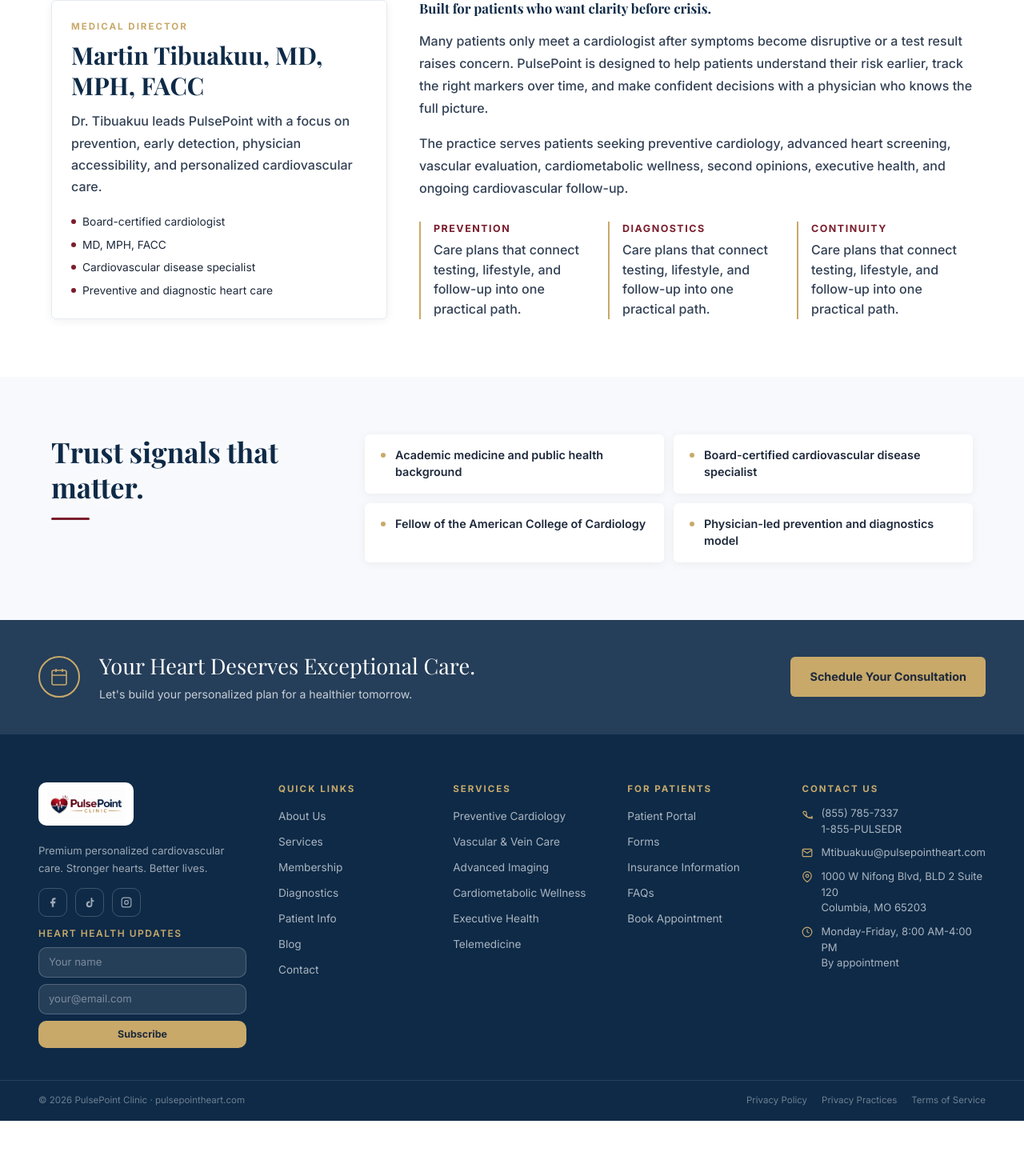
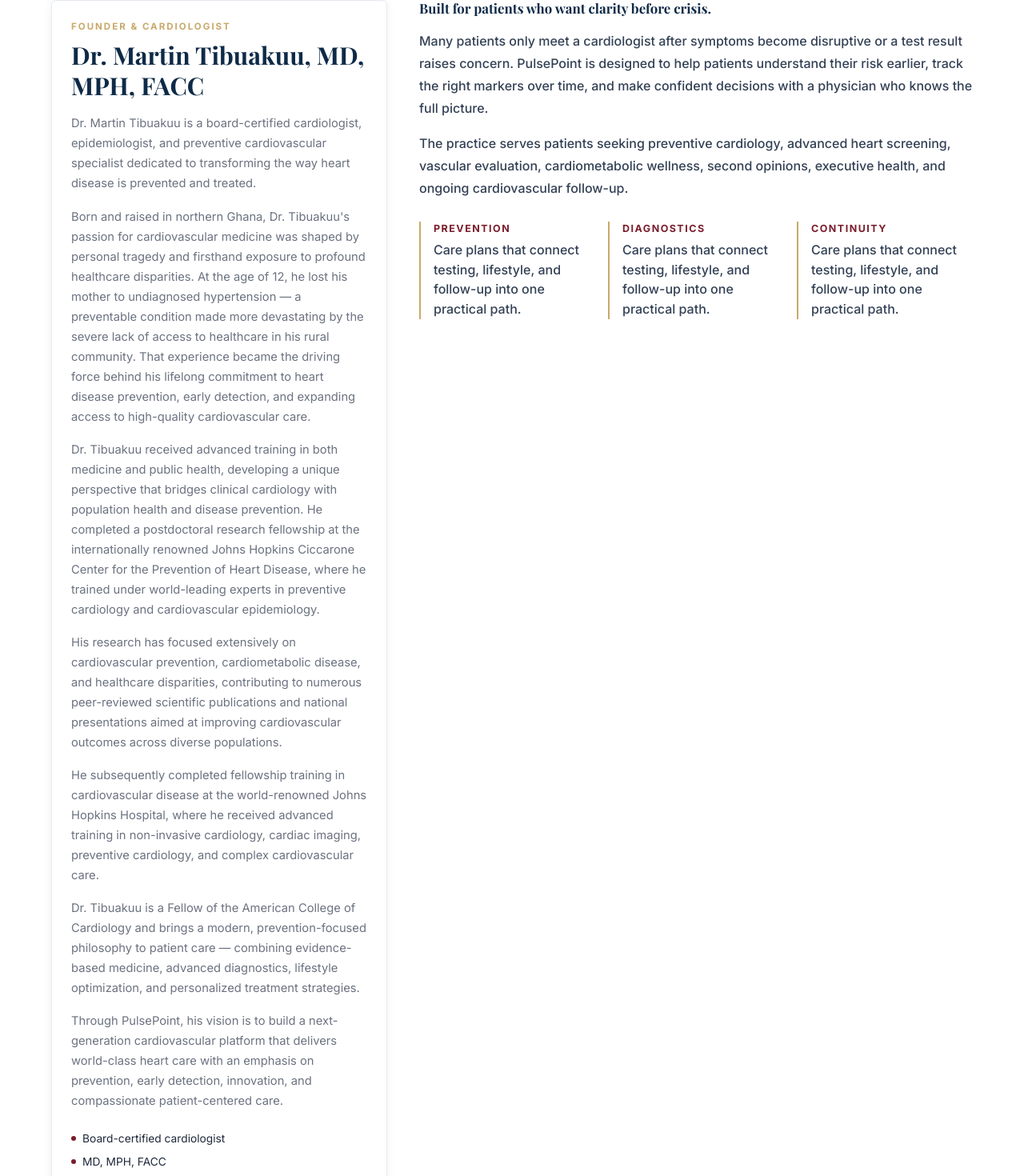
Before and after one commit to jabbeycodes/pulsepointheart.com, a Next.js app: page /about in a window 1280 px wide. Shown: the part 1465-2935 px from the top of the page at 80% size. Before the commit the page ends 2866 px from the top, so only its background shows below. Built offline with nearby package versions, Linux system fonts and the light colour scheme; a web font is replaced by a local one.

Commit message:
feat: update Dr. Tibuakuu full bio — Founder & Cardiologist, Johns Hopkins, Ghana origin

```diff
--- a/app/about/page.tsx
+++ b/app/about/page.tsx
@@ -7,9 +7,9 @@ import StickyMobileCta from '@/components/StickyMobileCta'
 import CtaBanner from '@/components/CtaBanner'
 
 export const metadata: Metadata = {
-  title: 'About Dr. Martin Tibuakuu',
+  title: 'Dr. Martin Tibuakuu, MD, MPH, FACC — Founder & Cardiologist',
   description:
-    'Meet Dr. Martin Tibuakuu and PulsePoint Clinic, a physician-led cardiovascular care platform in Columbia, MO focused on prevention, advanced diagnostics, access, and personalized heart health.',
+    'Meet Dr. Martin Tibuakuu, board-certified cardiologist, epidemiologist, and founder of PulsePoint. Johns Hopkins trained. Fellow of the American College of Cardiology. Dedicated to prevention, early detection, and compassionate cardiovascular care.',
 }
 
 const PRINCIPLES = [
@@ -33,6 +33,20 @@ const CREDENTIALS = [
   'Cardiovascular disease specialist',
   'Preventive and diagnostic heart care',
 ]
+
+const BIO = `Dr. Martin Tibuakuu is a board-certified cardiologist, epidemiologist, and preventive cardiovascular specialist dedicated to transforming the way heart disease is prevented and treated.
+
+Born and raised in northern Ghana, Dr. Tibuakuu's passion for cardiovascular medicine was shaped by personal tragedy and firsthand exposure to profound healthcare disparities. At the age of 12, he lost his mother to undiagnosed hypertension — a preventable condition made more devastating by the severe lack of access to healthcare in his rural community. That experience became the driving force behind his lifelong commitment to heart disease prevention, early detection, and expanding access to high-quality cardiovascular care.
+
+Dr. Tibuakuu received advanced training in both medicine and public health, developing a unique perspective that bridges clinical cardiology with population health and disease prevention. He completed a postdoctoral research fellowship at the internationally renowned Johns Hopkins Ciccarone Center for the Prevention of Heart Disease, where he trained under world-leading experts in preventive cardiology and cardiovascular epidemiology.
+
+His research has focused extensively on cardiovascular prevention, cardiometabolic disease, and healthcare disparities, contributing to numerous peer-reviewed scientific publications and national presentations aimed at improving cardiovascular outcomes across diverse populations.
+
+He subsequently completed fellowship training in cardiovascular disease at the world-renowned Johns Hopkins Hospital, where he received advanced training in non-invasive cardiology, cardiac imaging, preventive cardiology, and complex cardiovascular care.
+
+Dr. Tibuakuu is a Fellow of the American College of Cardiology and brings a modern, prevention-focused philosophy to patient care — combining evidence-based medicine, advanced diagnostics, lifestyle optimization, and personalized treatment strategies.
+
+Through PulsePoint, his vision is to build a next-generation cardiovascular platform that delivers world-class heart care with an emphasis on prevention, early detection, innovation, and compassionate patient-centered care.`
 
 const PHILOSOPHY_POINTS = [
   {
@@ -158,17 +172,35 @@ export default function AboutPage() {
           <div className="mx-auto grid max-w-6xl gap-10 lg:grid-cols-[420px_1fr] lg:items-start">
             <div className="rounded-md border border-[#E5EAF0] bg-white p-6 shadow-card">
               <div className="text-[.72rem] font-bold uppercase tracking-[2px] text-gold">
-                Medical Director
+                Founder & Cardiologist
               </div>
               <h2 className="mt-2 font-display text-[1.9rem] font-bold leading-tight text-charcoal">
-                Martin Tibuakuu, MD, MPH, FACC
+                Dr. Martin Tibuakuu, MD, MPH, FACC
               </h2>
-              <p className="mt-3 text-[.92rem] leading-[1.7] text-muted">
-                Dr. Tibuakuu leads PulsePoint with a focus on prevention, early
-                detection, physician accessibility, and personalized
-                cardiovascular care.
-              </p>
-              <ul className="mt-5 space-y-2">
+              <div className="mt-4 space-y-4 text-[.92rem] leading-[1.7] text-muted">
+                <p>
+                  Dr. Martin Tibuakuu is a board-certified cardiologist, epidemiologist, and preventive cardiovascular specialist dedicated to transforming the way heart disease is prevented and treated.
+                </p>
+                <p>
+                  Born and raised in northern Ghana, Dr. Tibuakuu's passion for cardiovascular medicine was shaped by personal tragedy and firsthand exposure to profound healthcare disparities. At the age of 12, he lost his mother to undiagnosed hypertension — a preventable condition made more devastating by the severe lack of access to healthcare in his rural community. That experience became the driving force behind his lifelong commitment to heart disease prevention, early detection, and expanding access to high-quality cardiovascular care.
+                </p>
+                <p>
+                  Dr. Tibuakuu received advanced training in both medicine and public health, developing a unique perspective that bridges clinical cardiology with population health and disease prevention. He completed a postdoctoral research fellowship at the internationally renowned Johns Hopkins Ciccarone Center for the Prevention of Heart Disease, where he trained under world-leading experts in preventive cardiology and cardiovascular epidemiology.
+                </p>
+                <p>
+                  His research has focused extensively on cardiovascular prevention, cardiometabolic disease, and healthcare disparities, contributing to numerous peer-reviewed scientific publications and national presentations aimed at improving cardiovascular outcomes across diverse populations.
+                </p>
+                <p>
+                  He subsequently completed fellowship training in cardiovascular disease at the world-renowned Johns Hopkins Hospital, where he received advanced training in non-invasive cardiology, cardiac imaging, preventive cardiology, and complex cardiovascular care.
+                </p>
+                <p>
+                  Dr. Tibuakuu is a Fellow of the American College of Cardiology and brings a modern, prevention-focused philosophy to patient care — combining evidence-based medicine, advanced diagnostics, lifestyle optimization, and personalized treatment strategies.
+                </p>
+                <p>
+                  Through PulsePoint, his vision is to build a next-generation cardiovascular platform that delivers world-class heart care with an emphasis on prevention, early detection, innovation, and compassionate patient-centered care.
+                </p>
+              </div>
+              <ul className="mt-6 space-y-2">
                 {CREDENTIALS.map((credential) => (
                   <li
                     key={credential}
```
